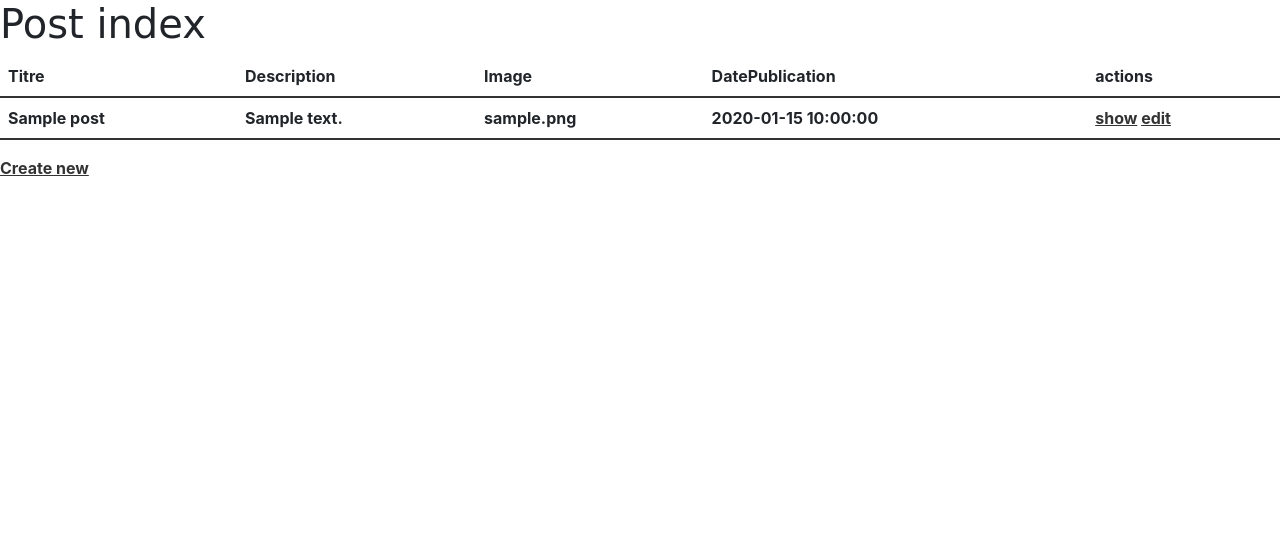
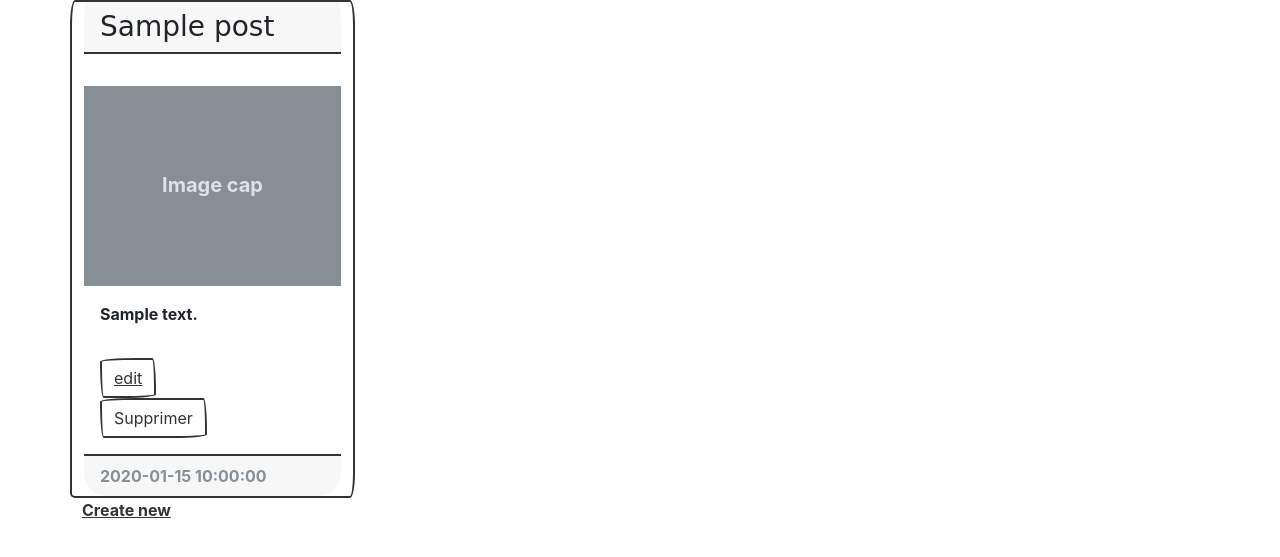
Before and after one commit to ELFERKH/my_blog, a Symfony app: template templates/post/index.html.twig in a window 1280 px wide. Shown: the part 60-617 px from the top of the page. Run offline with Twig, Linux system fonts and the light colour scheme; the template is opened without the code that fills it: most values are stand-ins (such as "Sample title", 1, 10 or a date in 2020); some libraries are stand-ins or nearby versions; some web fonts are replaced.

Commit message:
Cards bootstrap -> index post

```diff
--- a/templates/post/_delete_form.html.twig
+++ b/templates/post/_delete_form.html.twig
@@ -1,4 +1,6 @@
-<form method="post" action="{{ path('app_post_delete', {'id': post.id}) }}" onsubmit="return confirm('Are you sure you want to delete this item?');">
-    <input type="hidden" name="_token" value="{{ csrf_token('delete' ~ post.id) }}">
-    <button class="btn">Delete</button>
+<form method="post" action="{{ path('app_post_delete', {'id': column.id}) }}" onsubmit="return confirm('Etes-vous sur de vouloir supprimer ce post ?');">
+	<input type="hidden" name="_token" value="{{ csrf_token('delete' ~ column.id) }}">
+	<a>
+		<button type="button" class="btn btn-outline-primary">Supprimer</button>
+	</a>
 </form>
--- a/templates/post/index.html.twig
+++ b/templates/post/index.html.twig
@@ -1,37 +1,37 @@
 {% extends "home.html.twig" %}
 
 {% block body %}
-	<h1>Post index</h1>
+	<div class="container">
+		{% for post in posts|batch(4) %}
+			<div class="row">
+				{% for column in post %}
+					<div class="card col-sm-3">
+						<h3 class="card-header">{{ column.titre }}</h3>
+						<div class="card-body"></div>
+						<svg xmlns="http://www.w3.org/2000/svg" class="d-block user-select-none" width="100%" height="200" aria-label="Placeholder: Image cap" focusable="false" role="img" preserveaspectratio="xMidYMid slice" viewbox="0 0 318 180" style="font-size:1.125rem;text-anchor:middle">
+							<rect width="100%" height="100%" fill="#868e96"></rect>
+							<text x="50%" y="50%" fill="#dee2e6" dy=".3em">Image cap</text>
+						</svg>
+						<div class="card-body">
+							<p class="card-text">{{ column.description }}</p>
+						</div>
+						<div class="card-body">
+							<button type="button" class="btn btn-outline-primary">
+								<a href="{{ path('app_post_edit', {'id': column.id}) }}" class="card-link">edit</a>
+							</button>
+							{{ include('post/_delete_form.html.twig') }}
+						</div>
+						<div class="card-footer text-muted">
+							<td>{{ column.datePublication ? column.datePublication|date('Y-m-d H:i:s') : '' }}</td>
+						</div>
+					</div>
+				{% endfor %}
+			</div>
+		{% else %}
+			<span>no records found</span>
+		{% endfor %}
 
-	<table class="table">
-		<thead>
-			<tr>
-				<th>Titre</th>
-				<th>Description</th>
-				<th>Image</th>
-				<th>DatePublication</th>
-				<th>actions</th>
-			</tr>
-		</thead>
-		<tbody>
-			{% for post in posts %}
-				<tr>
-					<td>{{ post.titre }}</td>
-					<td>{{ post.description }}</td>
-					<td>{{ post.image }}</td>
-					<td>{{ post.datePublication ? post.datePublication|date('Y-m-d H:i:s') : '' }}</td>
-					<td>
-						<a href="{{ path('app_post_show', {'id': post.id}) }}">show</a>
-						<a href="{{ path('app_post_edit', {'id': post.id}) }}">edit</a>
-					</td>
-				</tr>
-			{% else %}
-				<tr>
-					<td colspan="6">no records found</td>
-				</tr>
-			{% endfor %}
-		</tbody>
-	</table>
 
-	<a href="{{ path('app_post_new') }}">Create new</a>
+		<a href="{{ path('app_post_new') }}">Create new</a>
+	</div>
 {% endblock %}
```
